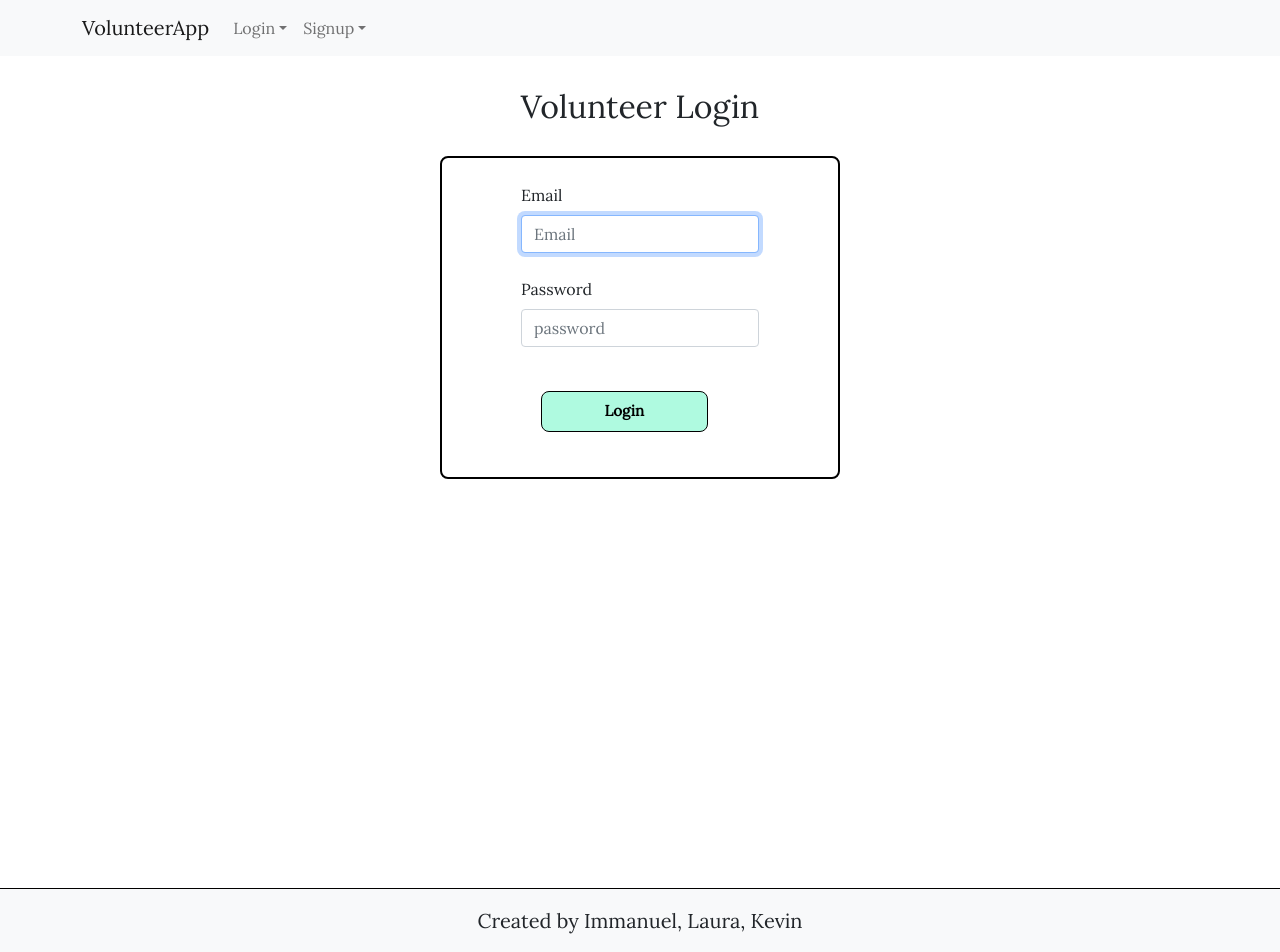
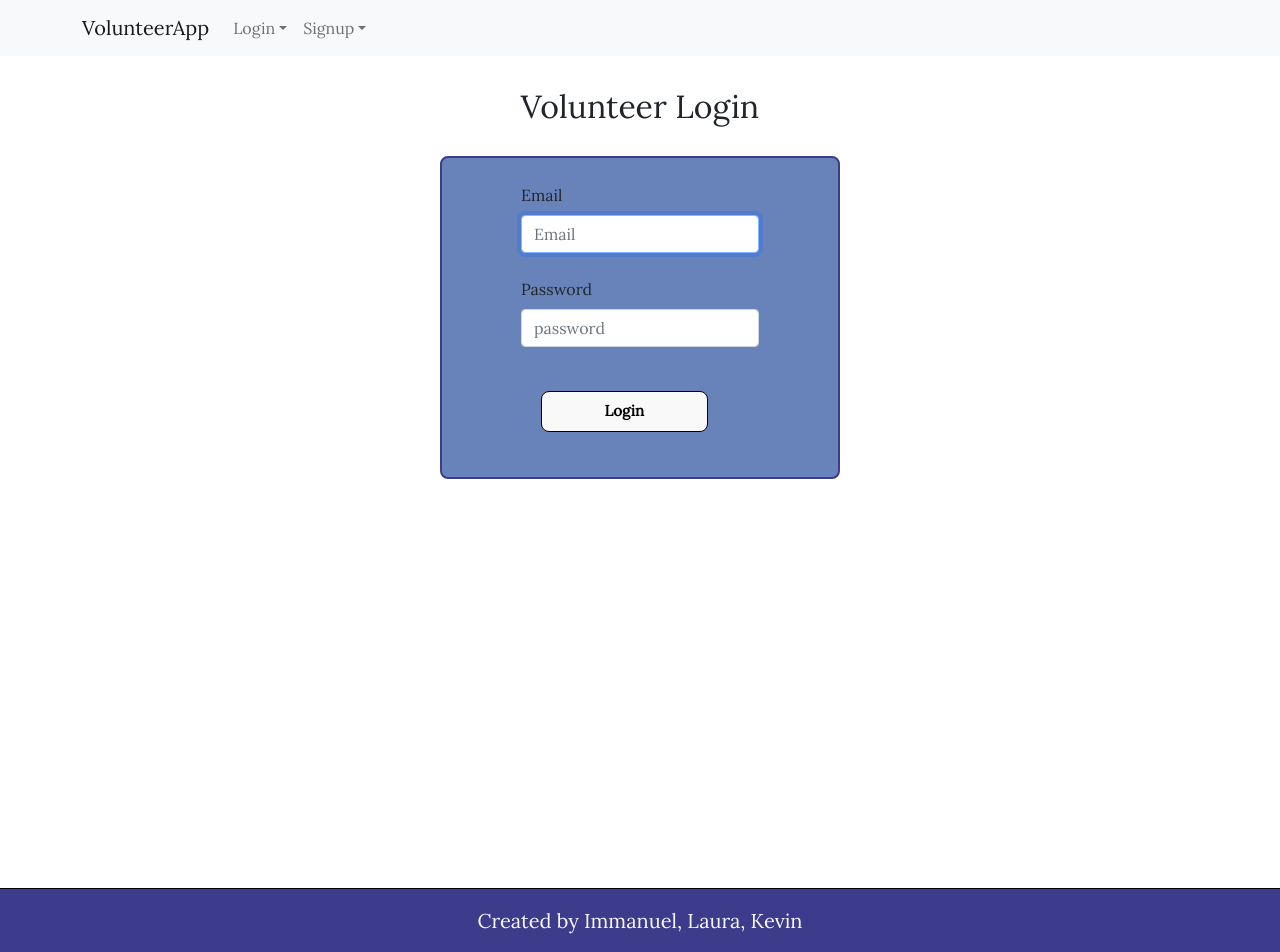
Before and after one commit to ImmanuelCurrah/VolunteerApp, a React (Create React App) app in the folder client/: page /login-users in a window 1280 px wide. Shown: the top 952 px of the page. Built offline with nearby package versions, Linux system fonts and the light colour scheme.

Commit message:
applied color scheme to footer and updated login form with color scheme

```diff
--- a/client/src/UI/footer/Footer.css
+++ b/client/src/UI/footer/Footer.css
@@ -1,5 +1,6 @@
 .footer {
-  background: #f8f9fa;
+  /* background: #f8f9fa; */
+  background-color: #3d3b8b;
   border-top: 1px solid #000;
   position: relative;
   bottom: 0;
@@ -9,4 +10,5 @@
 .footer h5 {
   text-align: center;
   padding: 20px;
+  color: #f9f9f9;
 }
--- a/client/src/screens/LoginPages/Login.css
+++ b/client/src/screens/LoginPages/Login.css
@@ -12,11 +12,11 @@
   flex-direction: column;
   align-items: center;
   justify-content: center;
-  border: 2px solid #000;
+  border: 2px solid #3d3b8b;
   border-radius: 8px;
   margin: 30px auto;
   max-width: 400px;
-  background: #fff;
+  background: #6883ba;
   padding: 25px 45px;
 }
 
@@ -30,7 +30,7 @@
   color: #000;
   font-weight: bold;
   font-size: 15px;
-  background: rgb(175, 250, 224);
+  background: #f9f9f9;
 }
 
 .login-btn:hover {
```
